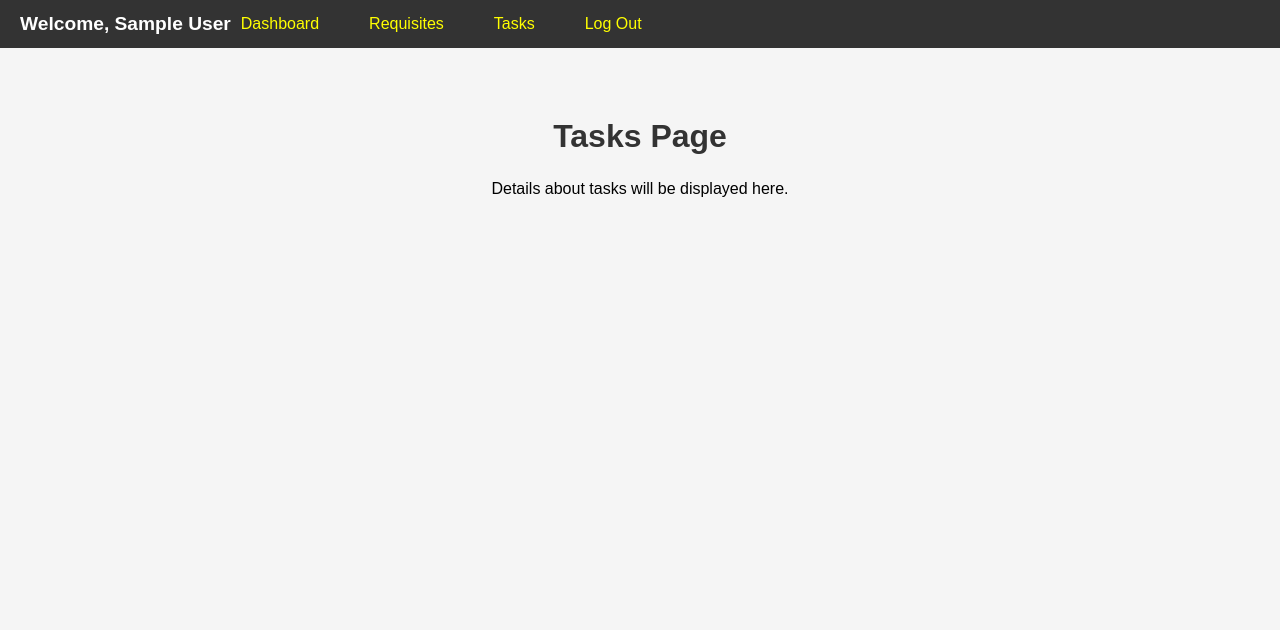
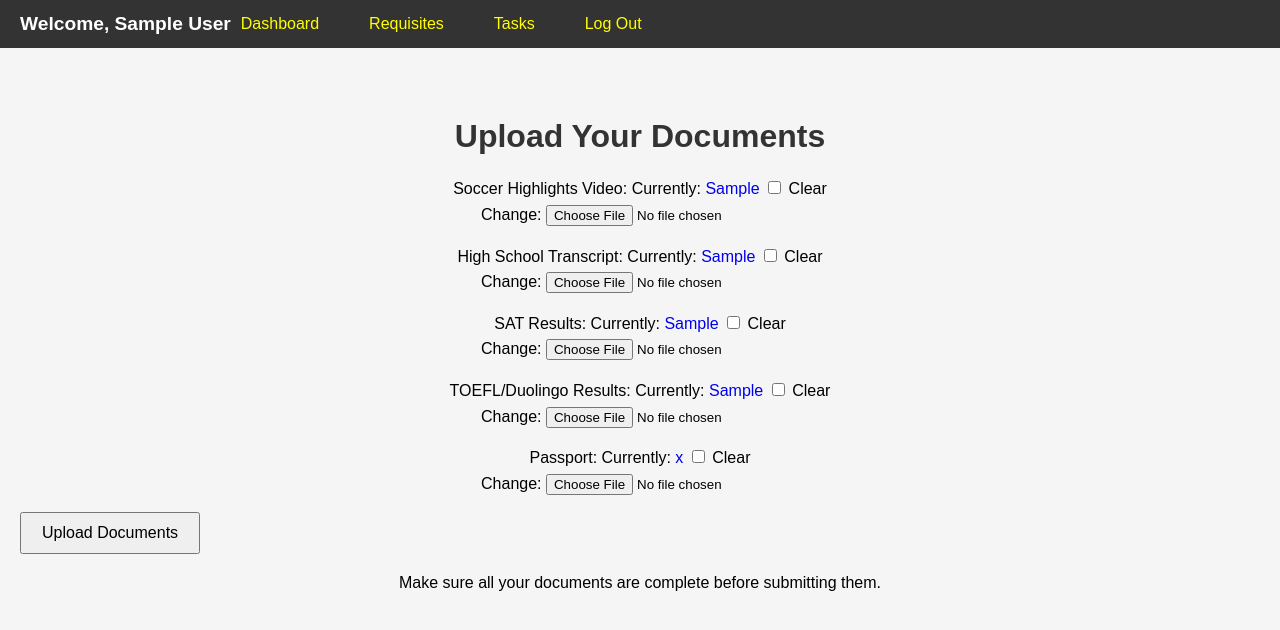
Before and after one commit to marcossgerman10/finalProjectMarcos, a Django app: page /tasks/ in a window 1280 px wide. Shown: the top 630 px of the page. Run offline with Django 5.2, Linux system fonts and the light colour scheme; a user stored in the database is signed in; tables that the repository leaves empty hold one stand-in row (values such as "Sample post").

Commit message:
add uploading documents feature and add about us page

```diff
--- a/soccer_recruitment/players/forms.py
+++ b/soccer_recruitment/players/forms.py
@@ -89,3 +89,24 @@ class PlayerForm(forms.ModelForm):
             'scholarship_interest': 'Scholarship Interest(Academic/Athletic/Both)',
             'motivation': 'Motivation for Applying',
         }
+
+class UploadDocumentsForm(forms.ModelForm):
+    class Meta:
+        model = Player
+        fields = [
+            'soccer_video', 'highschool_transcript', 'sat_results', 'toefl_duolingo_results', 'passport'
+        ]
+        widgets = {
+            'soccer_video': forms.ClearableFileInput(attrs={'multiple': False}),
+            'highschool_transcript': forms.ClearableFileInput(attrs={'multiple': False}),
+            'sat_results': forms.ClearableFileInput(attrs={'multiple': False}),
+            'toefl_duolingo_results': forms.ClearableFileInput(attrs={'multiple': False}),
+            'passport': forms.ClearableFileInput(attrs={'multiple': False}),
+        }
+        labels = {
+            'soccer_video' : 'Soccer Highlights Video',
+            'highschool_transcript' : 'High School Transcript',
+            'sat_results' : 'SAT Results',
+            'toefl_duolingo_results' : 'TOEFL/Duolingo Results',
+            'passport' : 'Passport',
+        }
--- a/soccer_recruitment/players/models.py
+++ b/soccer_recruitment/players/models.py
@@ -27,8 +27,12 @@ class Player(models.Model):
     completed = models.BooleanField(default=False)
     submitted = models.BooleanField(default=False)
 
-    # Add file field for document uploads
-    documents = models.FileField(upload_to='player_documents/', null=True, blank=True)
+    # File upload fields
+    soccer_video = models.FileField(upload_to='soccer_videos/', null=True, blank=True)
+    highschool_transcript = models.FileField(upload_to='highschool_transcripts/', null=True, blank=True)
+    sat_results = models.FileField(upload_to='sat_results/', null=True, blank=True)
+    toefl_duolingo_results = models.FileField(upload_to='toefl_duolingo_results/', null=True, blank=True)
+    passport = models.FileField(upload_to='passports/', null=True, blank=True)
 
     def __str__(self):
         return f"{self.user.first_name} {self.user.last_name}"
--- a/soccer_recruitment/players/templates/tasks.html
+++ b/soccer_recruitment/players/templates/tasks.html
@@ -1,8 +1,16 @@
 {% extends 'base.html' %}
 
-{% block title %}Tasks{% endblock %}
+{% block title %}Upload Documents{% endblock %}
 
 {% block content %}
-    <h1>Tasks Page</h1>
-    <p>Details about tasks will be displayed here.</p>
+    <h1>Upload Your Documents</h1>
+
+    <form method="POST" enctype="multipart/form-data">
+        {% csrf_token %}
+        {{ form.as_p }}
+
+        <button type="submit">Upload Documents</button>
+    </form>
+
+    <p>Make sure all your documents are complete before submitting them.</p>
 {% endblock %}
--- a/soccer_recruitment/players/views.py
+++ b/soccer_recruitment/players/views.py
@@ -3,7 +3,7 @@ from django.contrib.auth import logout, authenticate, login
 from django.shortcuts import render, redirect
 from django.contrib import messages
 from django.contrib.auth.models import User
-from .forms import RegistrationForm, SignInForm, PlayerForm
+from .forms import RegistrationForm, SignInForm, PlayerForm, UploadDocumentsForm
 from .models import Player
 
 
@@ -122,7 +122,25 @@ def requisites(request):
 # Tasks Page View
 @login_required
 def tasks(request):
-    return render(request, 'tasks.html')
+    try:
+        player = Player.objects.get(user=request.user)
+    except Player.DoesNotExist:
+        messages.warning(request, "You don't have a player profile yet. Please complete your registration.")
+        return redirect('requisites')
+
+    if request.method == 'POST':
+        form = UploadDocumentsForm(request.POST, request.FILES, instance=player)
+        if form.is_valid():
+            form.save()
+            messages.success(request, "Your documents have been uploaded successfully.")
+            return redirect('dashboard')  # Redirect to the dashboard or tasks page after successful upload
+        else:
+            messages.error(request, "Please check the uploaded files.")
+            return render(request, 'tasks.html', {'form': form})
+
+    else:
+        form = UploadDocumentsForm(instance=player)  # Prefill the form with existing player data
+    return render(request, 'tasks.html', {'form': form})
 
 
 # Logout View
--- a/soccer_recruitment/soccer_recruitment/urls.py
+++ b/soccer_recruitment/soccer_recruitment/urls.py
@@ -14,6 +14,8 @@ Including another URLconf
     1. Import the include() function: from django.urls import include, path
     2. Add a URL to urlpatterns:  path('blog/', include('blog.urls'))
 """
+from django.conf import settings
+from django.conf.urls.static import static
 from django.contrib import admin
 from django.urls import path
 from players import views
@@ -30,3 +32,5 @@ urlpatterns = [
     path('requisites/', views.requisites, name='requisites'),
     path('tasks/', views.tasks, name='tasks'),
 ]
+if settings.DEBUG:
+    urlpatterns += static(settings.MEDIA_URL, document_root=settings.MEDIA_ROOT)
```
Also changed, not shown: soccer_recruitment/players/templates/about_us.html (added, +52 -0 lines), soccer_recruitment/players/migrations/0005_player_highschool_transcript_player_passport_and_more.py (added).
